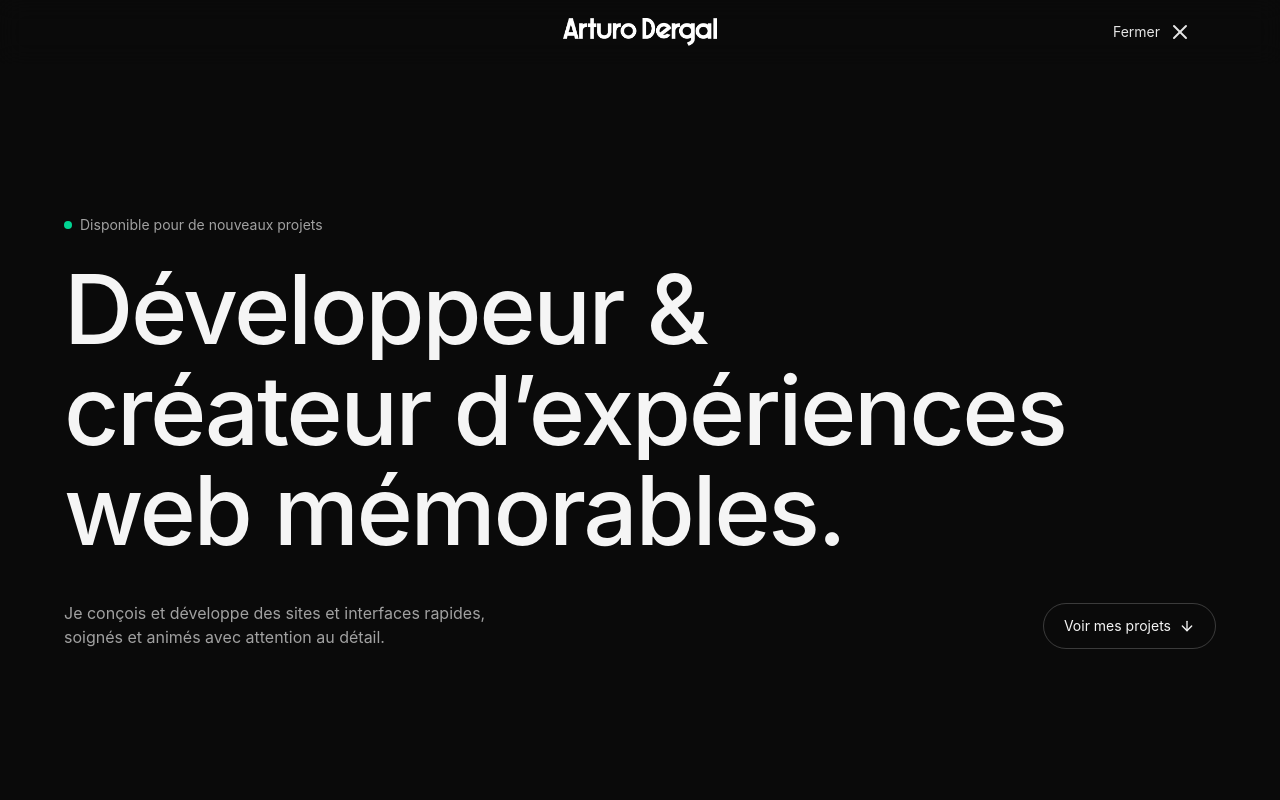
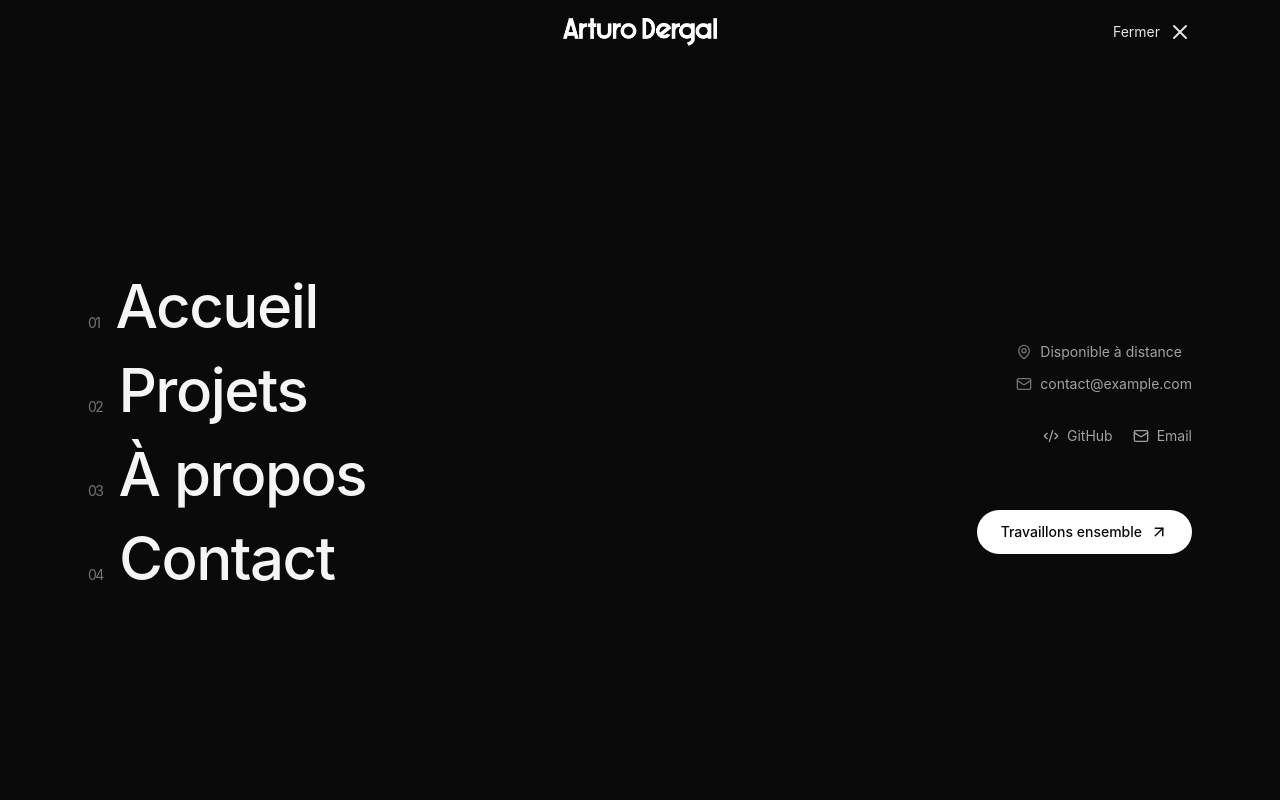
Before and after one commit to MyShinoff/portfolio-dergal, a React (Vite) app: page / in a window 1280 px wide. Both pictures are taken after a click on the button "Menu". Shown: the top 800 px of the page. Built offline with nearby package versions, Linux system fonts and the light colour scheme.

Commit message:
Fix: menu hors du header (backdrop-blur cassait la hauteur du panneau) + suppression du badge hero

```diff
--- a/src/components/Hero.jsx
+++ b/src/components/Hero.jsx
@@ -33,14 +33,6 @@ export default function Hero() {
       className="flex min-h-screen flex-col justify-center px-6 pt-16"
     >
       <div className="mx-auto w-full max-w-6xl">
-        <p
-          data-hero-fade
-          className="mb-6 flex items-center gap-2 text-sm text-neutral-400"
-        >
-          <span className="size-2 rounded-full bg-emerald-400" />
-          Disponible pour de nouveaux projets
-        </p>
-
         <h1 className="text-5xl font-medium leading-[1.05] tracking-tight text-balance sm:text-7xl lg:text-8xl">
           {['Développeur &', 'créateur d’expériences', 'web mémorables.'].map(
             (line) => (
--- a/src/components/Navbar.jsx
+++ b/src/components/Navbar.jsx
@@ -64,8 +64,9 @@ export default function Navbar() {
   }, [open])
 
   return (
-    <header className="fixed inset-x-0 top-0 z-50 bg-neutral-950/90 backdrop-blur-md">
-      <nav className="relative mx-auto flex h-16 max-w-6xl items-center justify-between px-6">
+    <>
+      <header className="fixed inset-x-0 top-0 z-50 bg-neutral-950/90 backdrop-blur-md">
+        <nav className="relative mx-auto flex h-16 max-w-6xl items-center justify-between px-6">
         {/* Logo centré */}
         <a
           href="#accueil"
@@ -92,15 +93,17 @@ export default function Navbar() {
           </span>
           {open ? <X size={24} /> : <Menu size={24} />}
         </button>
-      </nav>
+        </nav>
+      </header>
 
-      {/* Menu plein écran */}
+      {/* Menu plein écran — hors du header : backdrop-blur créerait une
+          boîte de contenu qui annule la hauteur d'un élément fixed */}
       {open && (
         <div
           ref={panelRef}
-          className="fixed inset-x-0 top-16 bottom-0 overflow-y-auto bg-neutral-950"
+          className="fixed inset-x-0 top-16 bottom-0 z-40 overflow-y-auto bg-neutral-950"
         >
-          <div className="mx-auto flex h-full max-w-6xl flex-col gap-12 px-6 py-12 md:flex-row md:items-center md:justify-between md:gap-20 md:py-16">
+          <div className="mx-auto flex min-h-full max-w-6xl flex-col gap-12 px-6 py-12 md:flex-row md:items-center md:justify-between md:gap-20 md:py-16">
             {/* Liens */}
             <ul className="flex flex-col gap-4 md:gap-6">
               {links.map((link, index) => (
@@ -165,6 +168,6 @@ export default function Navbar() {
           </div>
         </div>
       )}
-    </header>
+    </>
   )
 }
```
